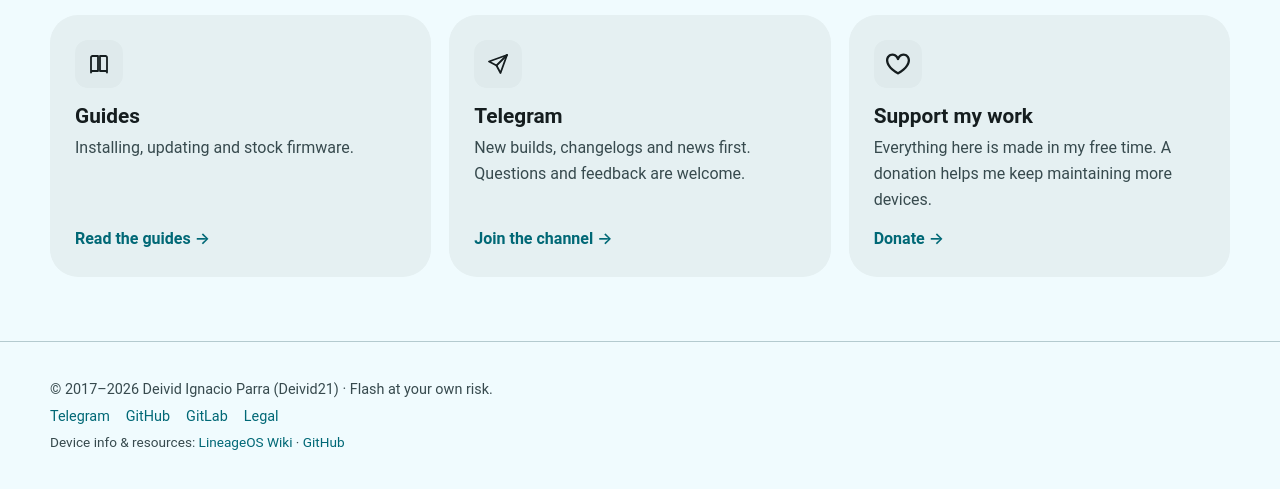
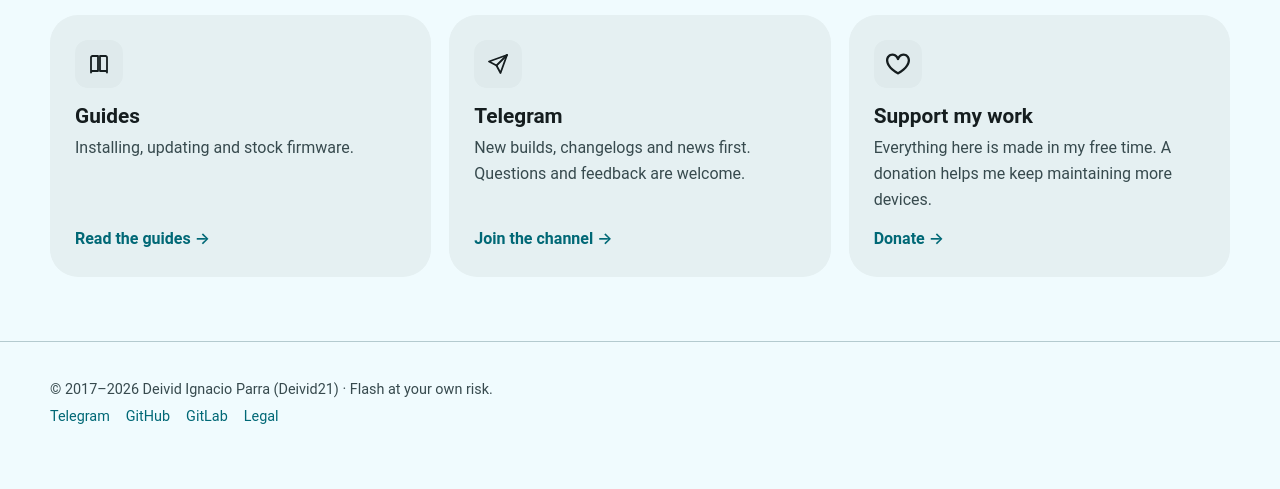
Before and after one commit to Deivid21/deivid21.github.io, a Jekyll site: the page built from _pages/index.html, in a window 1280 px wide and 900 px high, scrolled down 608 px, cut to the strip 410-899 px from the top of the window. Built offline with Jekyll 4.4.1, drawn with Linux system fonts in a browser that asks for light colours; some web fonts are replaced; after the commit the page ends 1482 px from its top, so only the background shows below that.

Commit message:
chore: drop device info credit from the footer
The LineageOS Wiki is now credited on the legal page.

Co-Authored-By: Claude Opus 5.5 <noreply@anthropic.com>

```diff
--- a/_data/i18n.yml
+++ b/_data/i18n.yml
@@ -71,7 +71,6 @@ en:
   updated: Updated
   footer_disclaimer: Flash at your own risk.
   footer_legal: Legal
-  footer_images: "Device info & resources:"
 
 es:
   nav_devices: Dispositivos
@@ -143,4 +142,3 @@ es:
   updated: Actualizado
   footer_disclaimer: Flashea bajo tu propio riesgo.
   footer_legal: Aviso legal
-  footer_images: "Información y recursos de dispositivos:"
--- a/_includes/footer.html
+++ b/_includes/footer.html
@@ -25,6 +25,5 @@
       <a href="{{ site.gitlab }}" target="_blank" rel="noopener">GitLab</a>
       <a href="{{ '/legal/' | relative_url }}" data-i18n="footer_legal">{{ t.footer_legal }}</a>
     </p>
-    <p class="muted small"><span data-i18n="footer_images">{{ t.footer_images }}</span> <a href="https://wiki.lineageos.org/devices/" target="_blank" rel="noopener">LineageOS Wiki</a> · <a href="https://github.com/LineageOS/lineage_wiki" target="_blank" rel="noopener">GitHub</a></p>
   </div>
 </footer>
```
